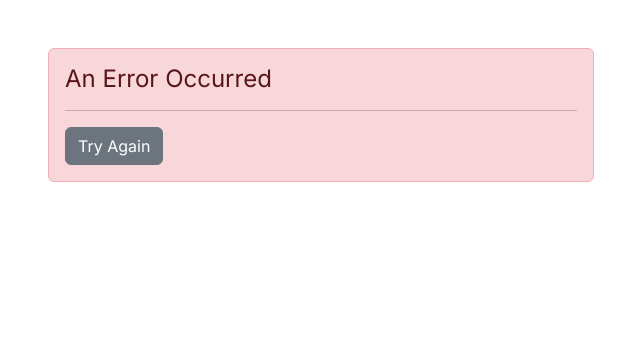
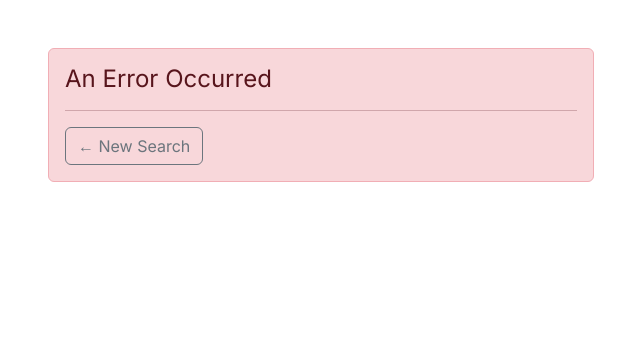
Before and after one commit to strangextame/strange-tamerepo, a Flask app: template templates/error.html in a window 1280 px wide. Shown: the part 56-420 px from the top of the page, without its empty margins (319-959 px from the left). Run offline with Flask 2, Linux system fonts and the light colour scheme; the template is opened without the code that fills it, so the values that code supplies are empty.

Commit message:
feat: enhance base template with head and scripts blocks; update error page link text

```diff
--- a/templates/base.html
+++ b/templates/base.html
@@ -39,6 +39,7 @@
         vertical-align: -0.125em; /* Aligns symbols nicely with text */
       }
     </style>
+    {% block head %}{% endblock %}
 </head>
 <body class="d-flex flex-column h-100">
 
@@ -82,5 +83,6 @@
         });
       });
     </script>
+    {% block scripts %}{% endblock %}
 </body>
 </html>
--- a/templates/error.html
+++ b/templates/error.html
@@ -9,7 +9,7 @@
             <h4 class="alert-heading">An Error Occurred</h4>
             <p>{{ message }}</p>
             <hr>
-            <a href="/" class="btn btn-secondary mb-0">Try Again</a>
+            <a href="/" class="btn btn-outline-secondary mb-0">&larr; New Search</a>
         </div>
     </div>
 </div>
```
Also changed, not shown: templates/main.js (added).
